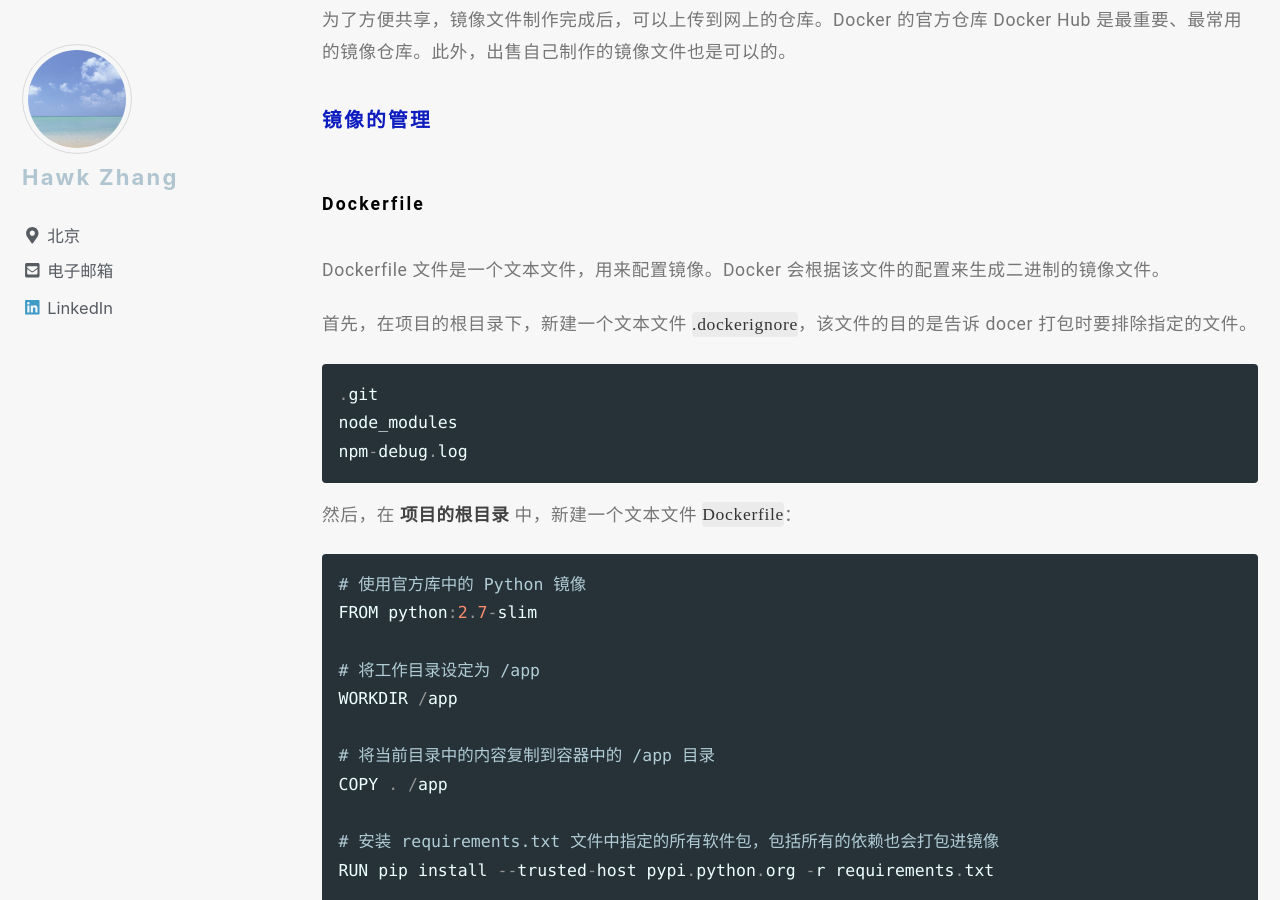
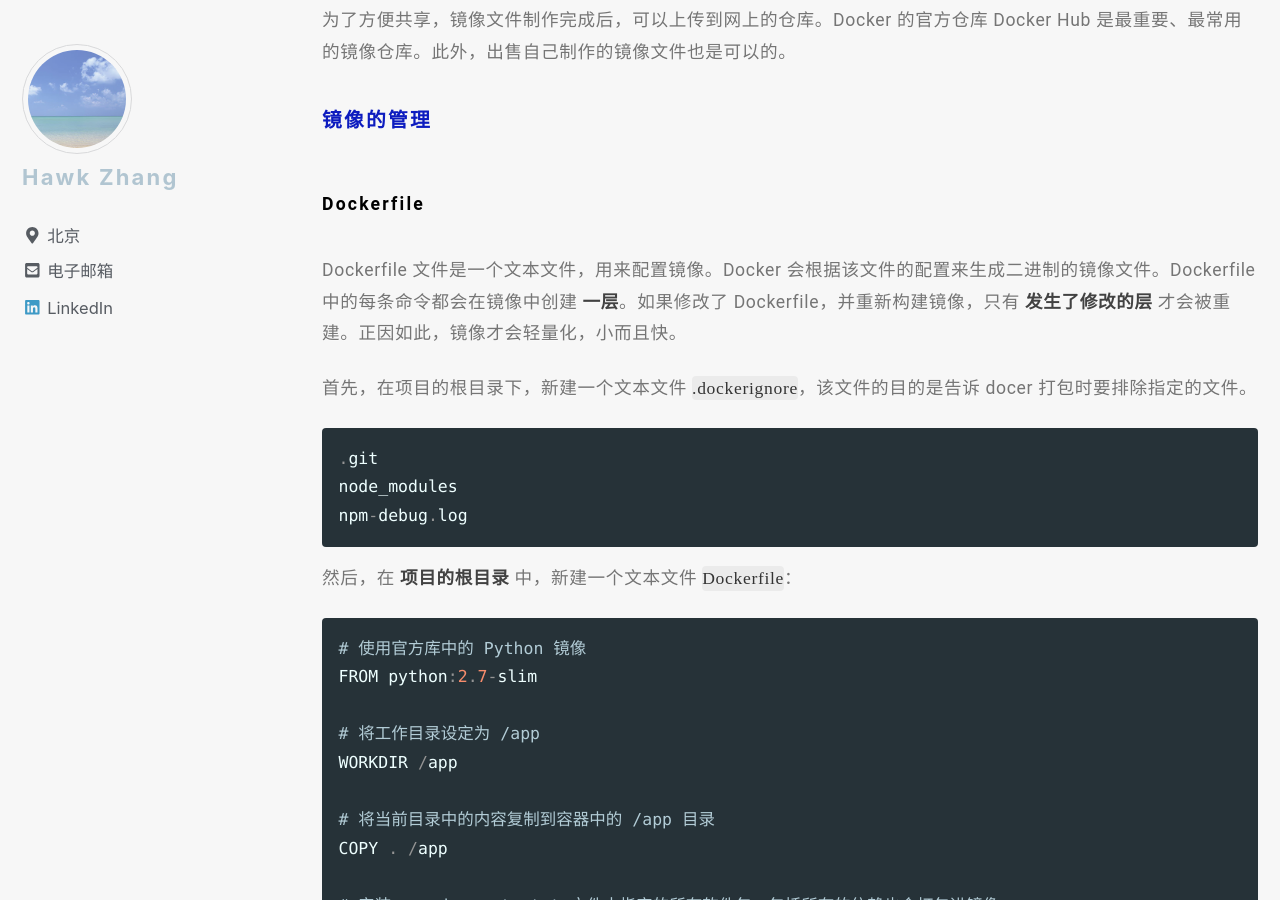
Before and after one commit to narru888/linotes_note, a Jekyll site: the page built from _posts/docker/2018-02-01-docker.basic.md, in a window 1280 px wide and 900 px high, scrolled down 15461 px. Built offline with Jekyll 4.4.1, drawn with Linux system fonts in a browser that asks for light colours; nearby versions of some CDN libraries; a script that is not in the unit is left out; some of the changed text lies outside the part shown.

Commit message:
update on 2018-10-02 20:50:01 CST

````diff
--- a/_posts/docker/2018-02-01-docker.basic.md
+++ b/_posts/docker/2018-02-01-docker.basic.md
@@ -508,7 +508,7 @@ $ docker image rm imagefile
 
 ###### Dockerfile
 
-Dockerfile 文件是一个文本文件，用来配置镜像。Docker 会根据该文件的配置来生成二进制的镜像文件。
+Dockerfile 文件是一个文本文件，用来配置镜像。Docker 会根据该文件的配置来生成二进制的镜像文件。Dockerfile 中的每条命令都会在镜像中创建 **一层**。如果修改了 Dockerfile，并重新构建镜像，只有 **发生了修改的层** 才会被重建。正因如此，镜像才会轻量化，小而且快。
 
 首先，在项目的根目录下，新建一个文本文件 `.dockerignore`，该文件的目的是告诉 docer 打包时要排除指定的文件。
 
@@ -645,6 +645,10 @@ container
 
 镜像文件生成的容器实例，本身也是一个文件，称为容器文件。也就是说，一旦容器生成，就会同时存在两个文件： 镜像文件和容器文件。而且关闭容器并不会删除容器文件，只是容器停止运行而已。
 
+使用 Docker API 或命令行，容器可以被创建、运行、终止、删除、移动。可以把某个容器连接到一个或多个网络中，可以为其添加存储（映射驱动），还可以基于该容器当前的状态创建一个新的镜像。
+
+
+
 ```bash
 # 列出本机正在运行的容器
 $ docker container ls
````
